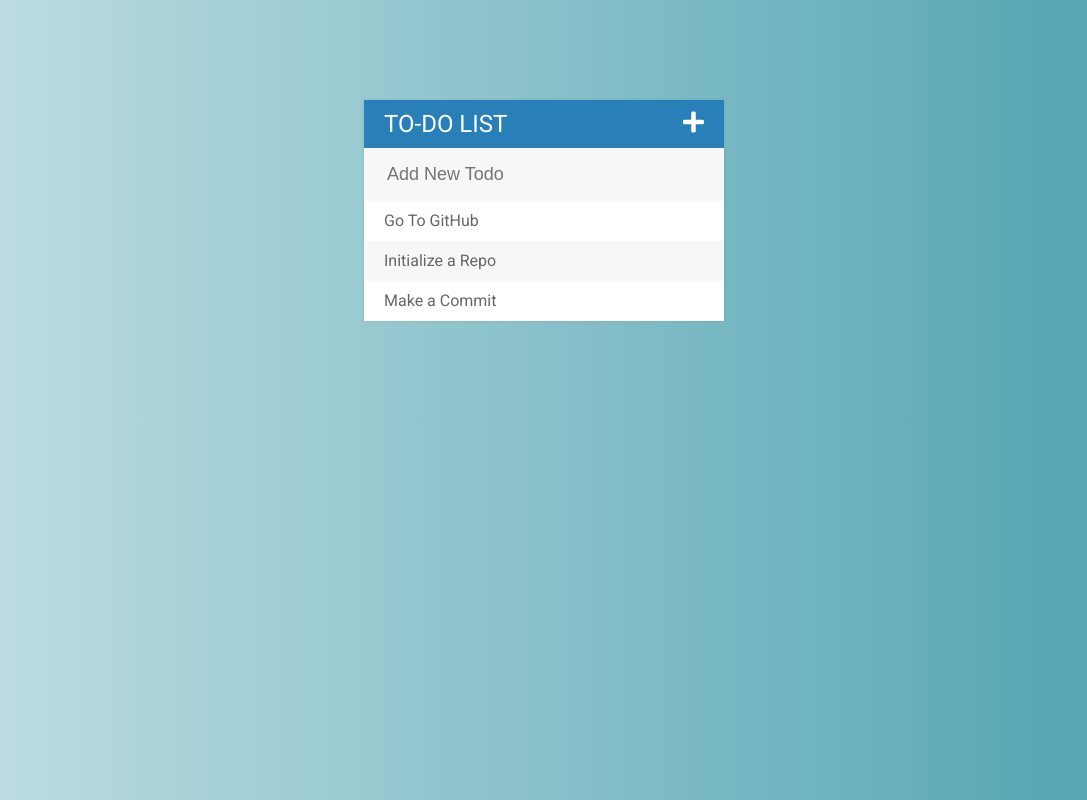
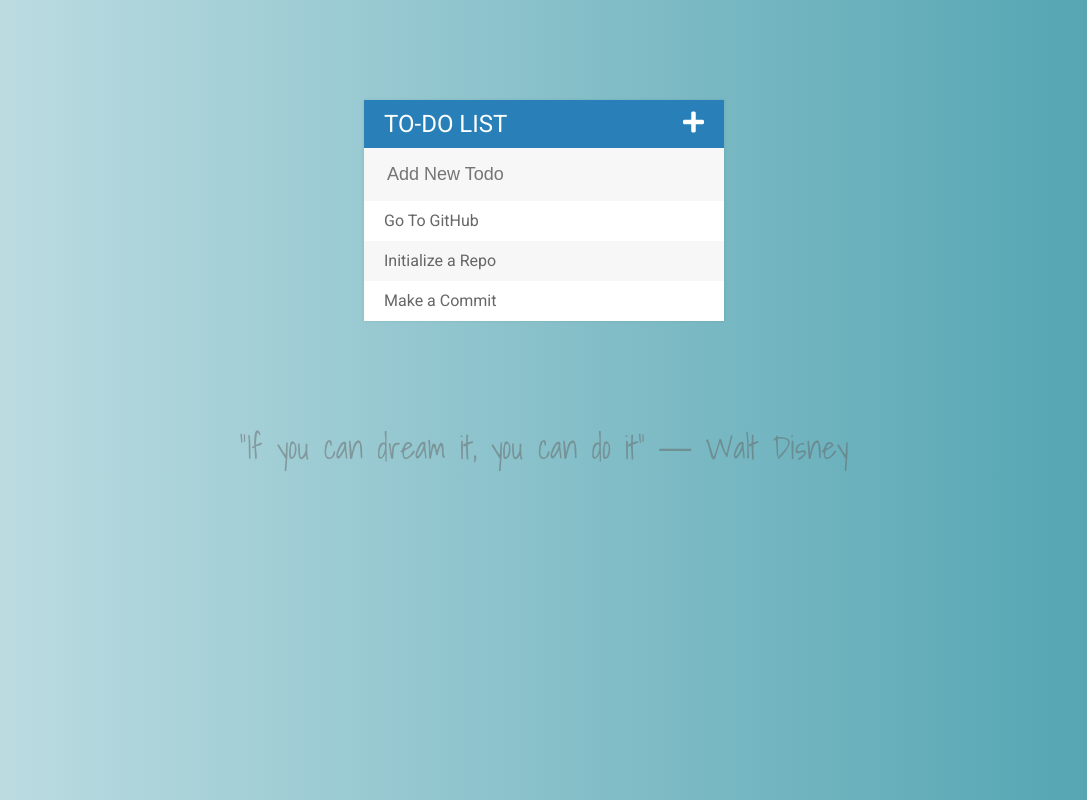
Before and after one commit to allaev/todo-list, a plain HTML site: page index.html in a window 1280 px wide. Shown: the whole page, without its empty margins (96-1183 px from the left). Drawn offline with nearby package versions, Linux system fonts and the light colour scheme.

Commit message:
add quotes, favicon, change style

```diff
--- a/css/main.css
+++ b/css/main.css
@@ -8,6 +8,14 @@ body{
   background: #4CA1AF;  /* fallback for old browsers */
   background: -webkit-linear-gradient(to right, #C4E0E5, #4CA1AF);  /* Chrome 10-25, Safari 5.1-6 */
   background: linear-gradient(to right, #C4E0E5, #4CA1AF); /* W3C, IE 10+/ Edge, Firefox 16+, Chrome 26+, Opera 12+, Safari 7+ */
+}
+
+p {
+  font-family: 'Shadows Into Light', cursive;
+  font-size: 200%;
+  color: #666;
+  text-align: center;
+  opacity: 0.5;
 }
 
 #container {
--- a/index.html
+++ b/index.html
@@ -3,7 +3,10 @@
   <head>
     <meta charset="utf-8">
     <title>Todo List</title>
-    <link href="https://fonts.googleapis.com/css?family=Roboto:400,500,700" rel="stylesheet">
+    <meta name="viewport" content="width=device-width, initial-scale=1">
+    <link rel="shortcut icon" href="img/favicon.png">
+    <link href="https://fonts.googleapis.com/css?family=Roboto" rel="stylesheet">
+    <link href="https://fonts.googleapis.com/css?family=Shadows+Into+Light" rel="stylesheet">
     <link href="https://use.fontawesome.com/releases/v5.0.8/css/all.css" rel="stylesheet">
     <link rel="stylesheet" type="text/css" href="css/main.css">
   </head>
@@ -17,7 +20,7 @@
         <li>Make a Commit <span><i class="fa fa-trash-alt"></i></span></li>
       </ul>
     </div>
-
+    <p></p>
     <script src="https://code.jquery.com/jquery-3.3.1.min.js"></script>
     <script src="js/script.js"></script>
   </body>
--- a/js/script.js
+++ b/js/script.js
@@ -39,3 +39,25 @@ $("ul").on('click', "span", function(event){
   });
   event.stopPropagation();
 })
+
+var quotes=[
+  "“Winners never quit and quitters never win” ― Vince Lombardi",
+  "“It always seems impossible until it’s done” ― Nelson Mandela",
+  "“Champions keep playing until they get it right” ― Billie Jean King",
+  "“Victory is always possible for the person who refuses to stop fighting” ― Napoleon Hill",
+  "“Whatever you do, do with all your might” ― Marcus Tullius Cicero",
+  "“Do or do not, there is no try” ― Yoda",
+  "“It does not matter how slowly you go as long as you do not stop” ― Confucius",
+  "“If you can dream it, you can do it” ― Walt Disney",
+  "“The secret of getting ahead is getting started” ― Mark Twain",
+  "“Never, never, never give up” ― Winston Churchill",
+  "“Without a goal, you can’t score” ― Casey Neistat",
+  "“Remember, success is a journey not a destination. Have faith in your ability. You will do just fine” ― Bruce Lee",
+  "“Everything will be okay in the end. If it's not okay, it's not the end” ― John Lennon",
+  "“Plan ahead: It wasn't raining when Noah built the ark.” ― Richard Cushing",
+  "“If you find a path with no obstacles, it probably doesn't lead anywhere.” ― Frank A. Clark"
+];
+var rand=Math.floor(Math.random() * quotes.length); ;
+
+//add a random quote from the array
+$("p").text(quotes[rand]);
```
Also changed, not shown: img/favicon.png (added).
